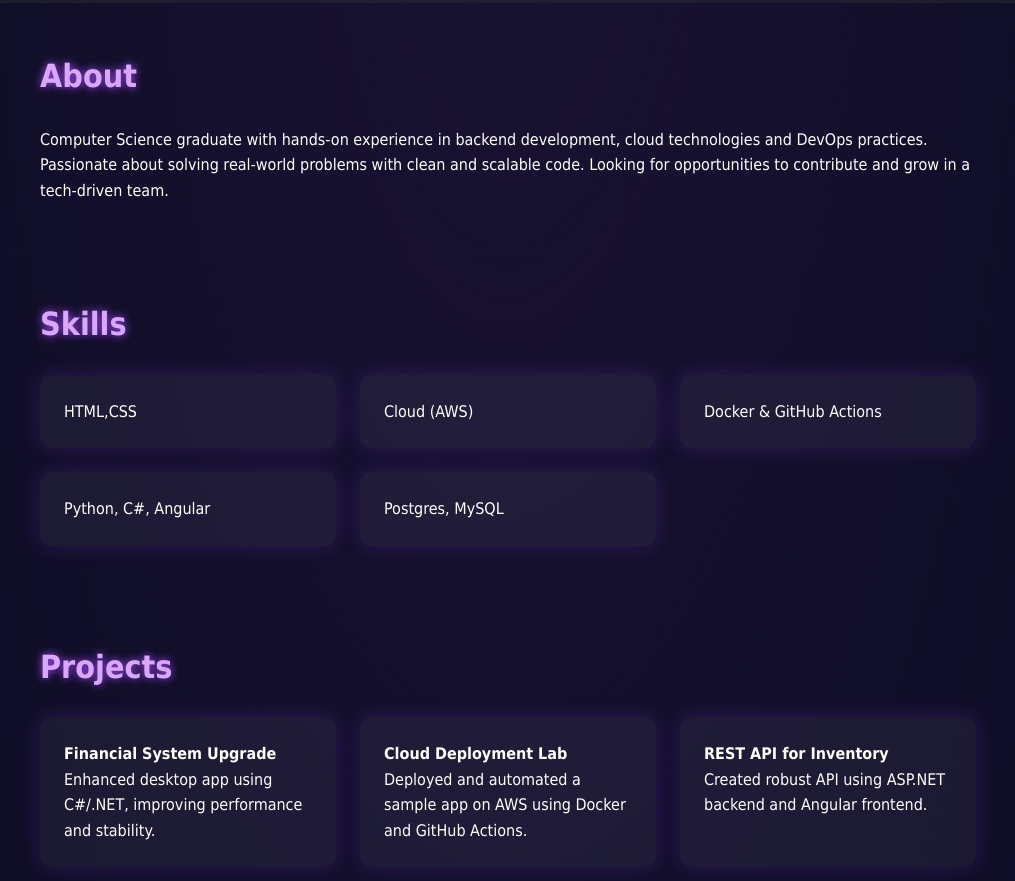
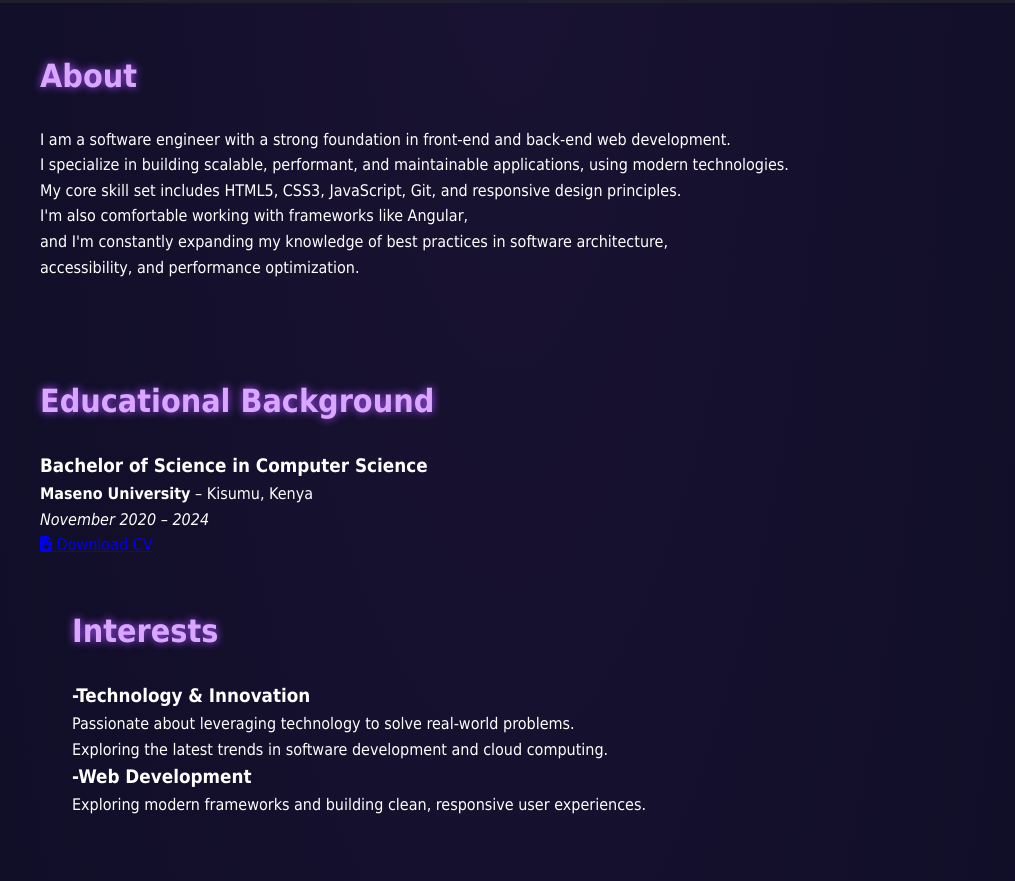
Before and after one commit to AbigaelCheptoo/Portfolio-plp-Hackathon1-2025, a plain HTML site: page index.html in a window 1280 px wide. Shown: the part 259-1140 px from the top of the page, without its empty margins (132-1147 px from the left). Drawn offline with Linux system fonts and the light colour scheme.

```diff
--- a/index.html
+++ b/index.html
@@ -10,6 +10,10 @@
   href="https://cdnjs.cloudflare.com/ajax/libs/font-awesome/6.4.0/css/all.min.css"
 />
 
+
+
+
+
 </head>
 <body>
   <header>
@@ -20,7 +24,7 @@
   </header>
 <header>
   <div class="image-wrapper">
-    <img src="portfolioimg.jpg.jpg" alt="My image">
+    <img src="Assets/portfolioimg.jpg" alt="My image">
     <div class="image-pointer">Hello! I am Abigael Cheptoo</div>
   </div>
 </header>
@@ -35,10 +39,42 @@
   <section id="about">
     <h2>About</h2>
     <p>
-    Computer Science graduate with hands-on experience in backend development, cloud technologies and DevOps practices. Passionate about solving real-world problems with clean and scalable code. Looking for opportunities to contribute and grow in a tech-driven team.
-    </p>
+      I am a software engineer with a strong foundation in front-end and back-end web development.
+      <p>I specialize in building scalable, performant, and maintainable applications,
+      using modern technologies.</p>
+
+<p>My core skill set includes HTML5, CSS3, JavaScript, Git, and responsive design principles.</p>
+  <p>I'm also comfortable working with frameworks like Angular,
+    <p></p>and I'm constantly expanding my knowledge of best practices in software architecture,
+    <p>accessibility, and performance optimization.</p>
+
+
   </section>
+  <section id="education">
+  <h2>Educational Background</h2>
+  <div class="education-card">
+    <h3>Bachelor of Science in Computer Science</h3>
+    <p><strong>Maseno University</strong> – Kisumu, Kenya</p>
+    <p><em>November 2020 – 2024</em></p>
 
+  </div>
+  <div class="container">
+            <a href="Assets/Abigail'SCV.pdf" download class="cv-download-btn">
+            <i class="fas fa-file-download"></i>
+            <span class="notification-dot"></span>
+            <span class="btn-text">Download CV</span>
+        </a>
+    </div>
+<section id="interests">
+  <h2>Interests</h2>
+  <div class="interests-card">
+    <h3>-Technology & Innovation</h3>
+    <p>Passionate about leveraging technology to solve real-world problems.</p>
+    <p>Exploring the latest trends in software development and cloud computing.</p>
+    <h3>-Web Development</h3>
+      <p>Exploring modern frameworks and building clean, responsive user experiences.</p>
+  </div>
+</section>
   <section id="skills">
     <h2>Skills</h2>
     <div class="skills-list">
@@ -97,7 +133,7 @@
   </section>
 
   <footer>
-    <p>&copy; 2025 Abigael Cheptoo. All rights reserved.</p>
+    <p>&copy; copy right @2025. All rights reserved.</p>
   </footer>
 </body>
 </html>
--- a/style.css
+++ b/style.css
@@ -1,3 +1,4 @@
+
 /* Reset and base styling */
 * {
   margin: 0;
@@ -194,6 +195,7 @@
   animation: float 3s ease-in-out infinite;
 }
 
+
 footer {
   text-align: center;
   padding: 2rem 1rem;
```
Also changed, not shown: Assets/portfolioimg.jpg (renamed from portfolioimg.jpg.jpg), 1 other file.
